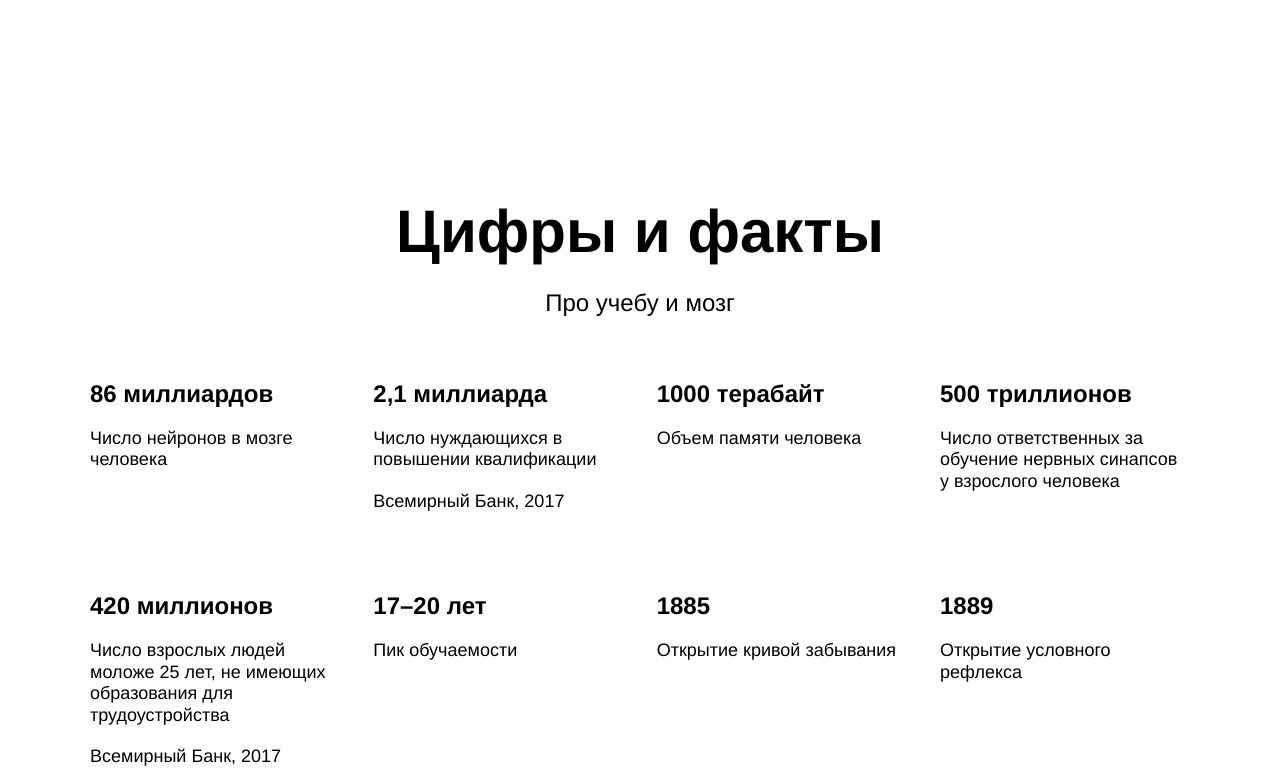
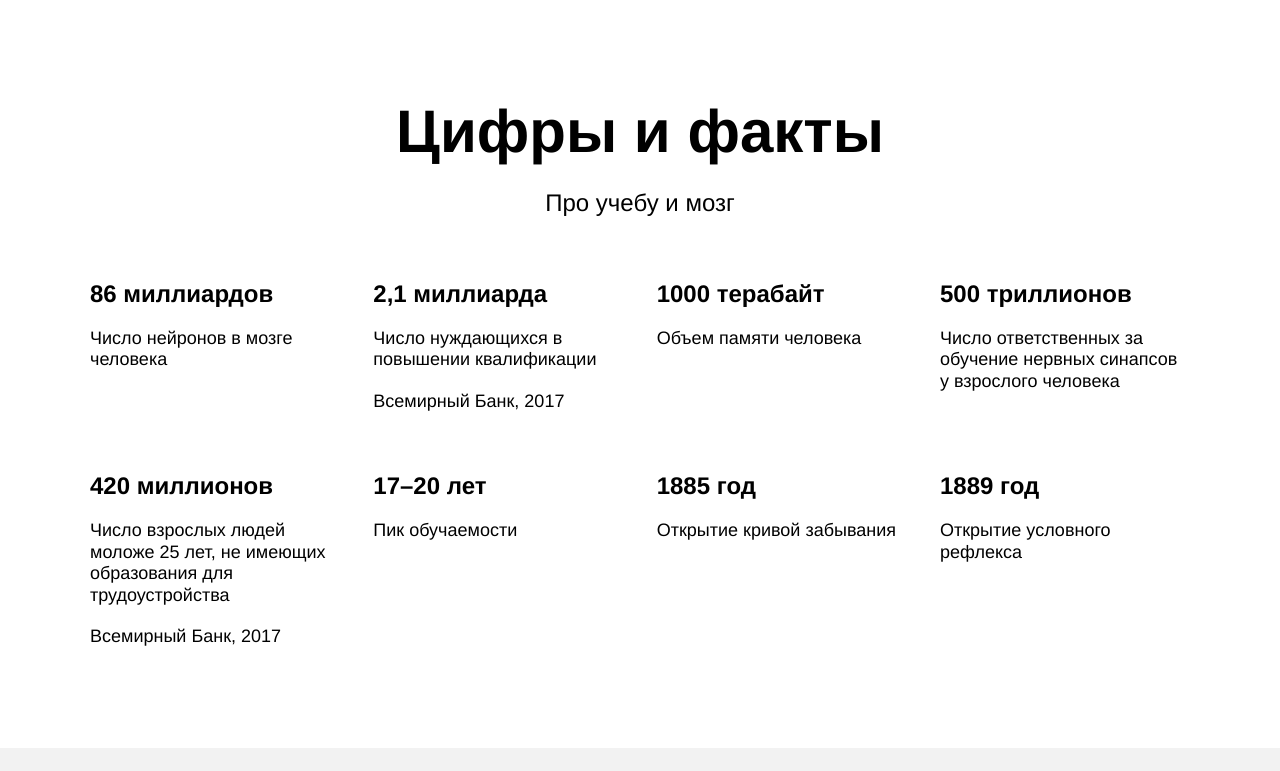
Before and after one commit to AlexeyKudr/how-to-learn, a plain HTML site: page index.html in a window 1280 px wide. Shown: the part 1259-2030 px from the top of the page. Drawn offline with Linux system fonts and the light colour scheme.

Commit message:
новый вариант после ревью

```diff
--- a/index.html
+++ b/index.html
@@ -19,7 +19,7 @@
 
         <main class="content">
             <section class="description">
-                <a class="two-columns">
+                <article class="two-columns">
                     <h2 class="two-columns__brief">Главные проблемы в обучении</h2>
                     <div class="two-columns__main-text">
                         <p class="two-columns__paragraph">
@@ -29,7 +29,7 @@
                         <p class="two-columns__paragraph"><span class="two-columns__span-accent">Вывод: </span>учиться тоже нужно уметь, но почему-то этому мало где учат. Что с этим делать?</p>
                         <p class="two-columns__paragraph">Конкретные техники и упражнения помогают изменить подход к обучению, сделать его эффективным и захватывающим. Эти же техники применяются на примере обучения в Практикуме.</p>
                     </div>
-                </a>
+                </article>
             </section>
 
             <section class="digitis">
@@ -69,12 +69,12 @@
                     </div>
 
                     <div class="table__cell">
-                        <h3 class="table__heading">1885</h3>
+                        <h3 class="table__heading">1885 год</h3>
                         <p class="table__text">Открытие кривой забывания</p>
                     </div>
 
                     <div class="table__cell">
-                        <h3 class="table__heading">1889</h3>
+                        <h3 class="table__heading">1889 год</h3>
                         <p class="table__text">Открытие условного рефлекса</p>
                     </div>
                 </div>
--- a/styles/style.css
+++ b/styles/style.css
@@ -2,7 +2,7 @@
   min-width: 1100px;
   max-width: 1600px;
   margin: 0 auto;
-  font-family: 'Helvetica Neue', Arial, sans-serif;
+  font-family: "Helvetica Neue", Arial, sans-serif;
 }
 
 .header {
@@ -25,10 +25,10 @@
 }
 
 .logo_place_header {
-position: absolute;
-top: 30px;
-left: 64px;
-z-index: 5;
+  position: absolute;
+  top: 30px;
+  left: 64px;
+  z-index: 5;
 }
 
 .header__title {
@@ -80,7 +80,7 @@ z-index: 5;
   z-index: 0;
 }
 
-.description{
+.description {
   display: flex;
   justify-content: center;
 }
@@ -107,7 +107,7 @@ z-index: 5;
   gap: 30px;
 }
 
- .two-columns__brief {
+.two-columns__brief {
   margin: 0;
   max-width: 175px;
   line-height: 1.2;
@@ -137,7 +137,7 @@ z-index: 5;
 }
 
 .section-title {
-  margin-top: 100px;
+  margin-top: 0;
   margin-bottom: 0;
   width: 60%;
   text-align: center;
@@ -165,7 +165,6 @@ z-index: 5;
   padding-left: auto;
   flex-wrap: wrap;
   justify-content: space-between;
-  gap: 20px;
 }
 
 .table__heading {
@@ -174,6 +173,7 @@ z-index: 5;
   line-height: 1.15;
   font-size: 24px;
   font-weight: 600;
+
 }
 
 .table__cell {
@@ -183,6 +183,7 @@ z-index: 5;
   line-height: 1.12;
   font-size: 18px;
   font-weight: normal;
+
 }
 
 .table__text {
@@ -296,6 +297,7 @@ z-index: 5;
   font-size: 24px;
   font-weight: normal;
   color: white;
+  z-index: 2;
 }
 
 .table__heading_theme_dark {
```
